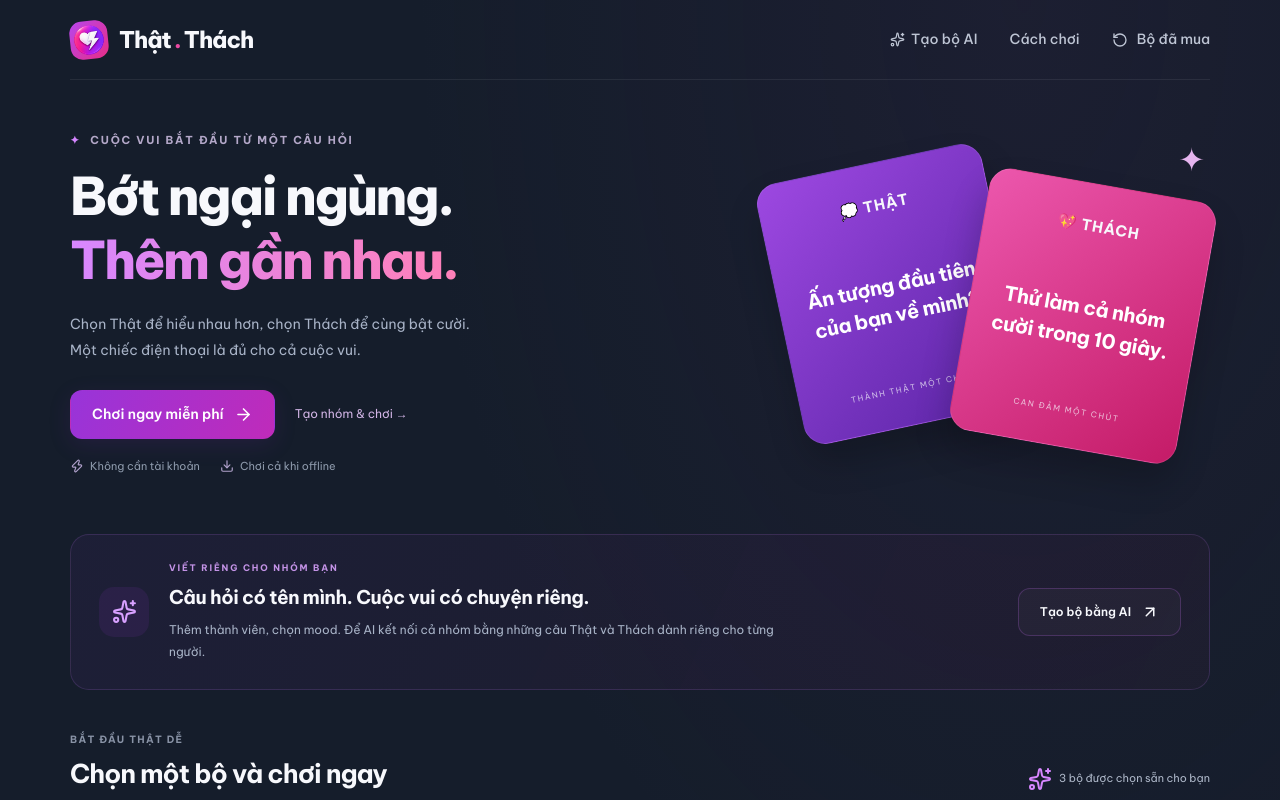
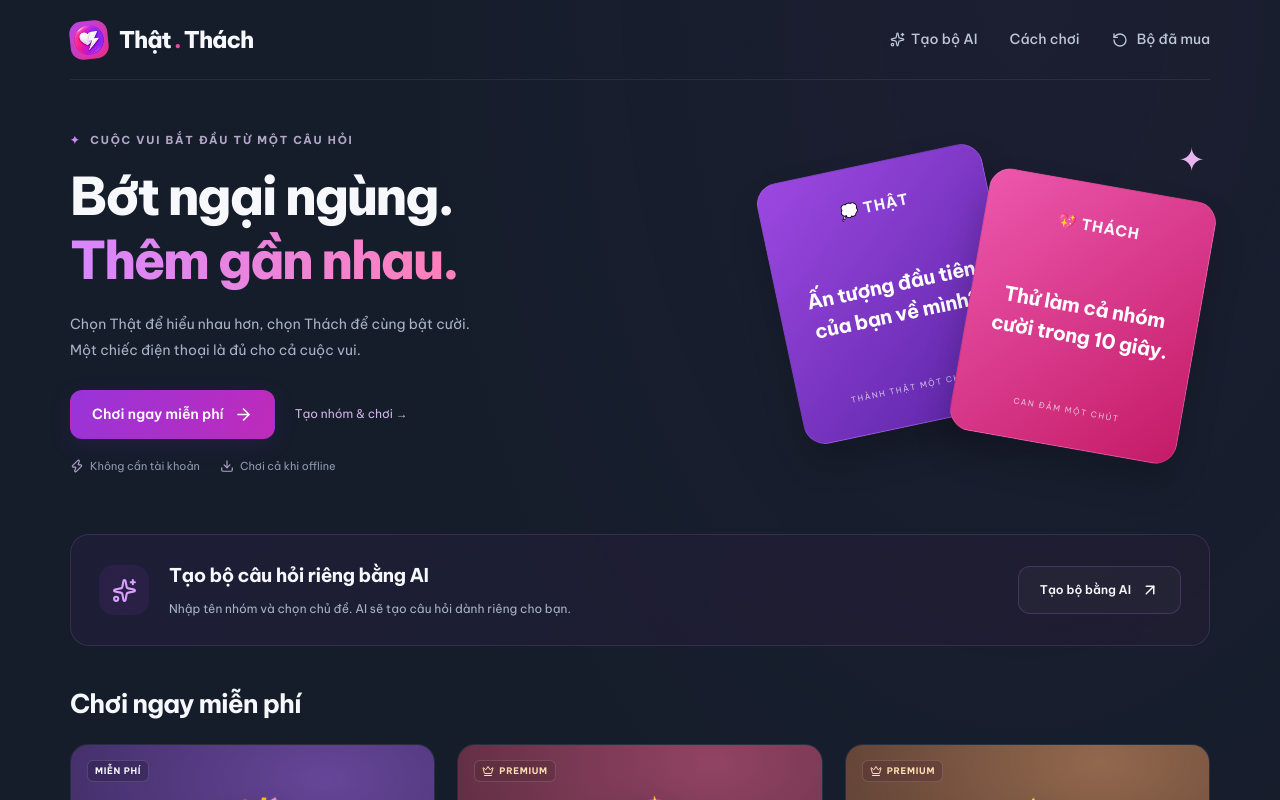
Before and after one commit to liemnguyenthanh/truthordaregame, a Next.js app: page /vi in a window 1280 px wide. Shown: the top 800 px of the page. Built offline with nearby package versions, Linux system fonts and the light colour scheme; no server answers.

Commit message:
Shorten homepage content and promote AI creation

```diff
--- a/app/globals.css
+++ b/app/globals.css
@@ -281,16 +281,6 @@ summary:focus-visible {
 .section-heading h2 {
   font-size: 26px;
   margin: 0;
-}
-.library-note {
-  display: flex;
-  align-items: center;
-  gap: 7px;
-  color: #aeb8c9;
-  font-size: 11px;
-}
-.library-note svg {
-  color: #d787ff;
 }
 .pack-grid {
   display: grid;
--- a/components/ai-invitation.tsx
+++ b/components/ai-invitation.tsx
@@ -7,12 +7,8 @@ export function AiInvitation() {
         <Sparkles size={25} />
       </div>
       <div className="ai-invitation-copy">
-        <span className="eyebrow">VIẾT RIÊNG CHO NHÓM BẠN</span>
-        <h2 id="ai-invitation-title">Câu hỏi có tên mình. Cuộc vui có chuyện riêng.</h2>
-        <p>
-          Thêm thành viên, chọn mood. Để AI kết nối cả nhóm bằng những câu Thật và Thách dành riêng
-          cho từng người.
-        </p>
+        <h2 id="ai-invitation-title">Tạo bộ câu hỏi riêng bằng AI</h2>
+        <p>Nhập tên nhóm và chọn chủ đề. AI sẽ tạo câu hỏi dành riêng cho bạn.</p>
       </div>
       <Link href="/vi/tao-bo-ai" className="button button-secondary">
         Tạo bộ bằng AI
--- a/components/pack-library.tsx
+++ b/components/pack-library.tsx
@@ -1,4 +1,3 @@
-import { Sparkles } from 'lucide-react';
 import { PackCard } from './pack-card';
 import type { Pack } from '@/lib/types';
 
@@ -7,12 +6,8 @@ export function PackLibrary({ packs }: { packs: Pack[] }) {
     <section className="library" aria-labelledby="library-title">
       <div className="section-heading">
         <div>
-          <span className="eyebrow">BẮT ĐẦU THẬT DỄ</span>
-          <h2 id="library-title">Chọn một bộ và chơi ngay</h2>
+          <h2 id="library-title">Chơi ngay miễn phí</h2>
         </div>
-        <span className="library-note">
-          <Sparkles aria-hidden="true" /> {packs.length} bộ được chọn sẵn cho bạn
-        </span>
       </div>
       <div className="pack-grid">
         {packs.map((pack, index) => (
```
